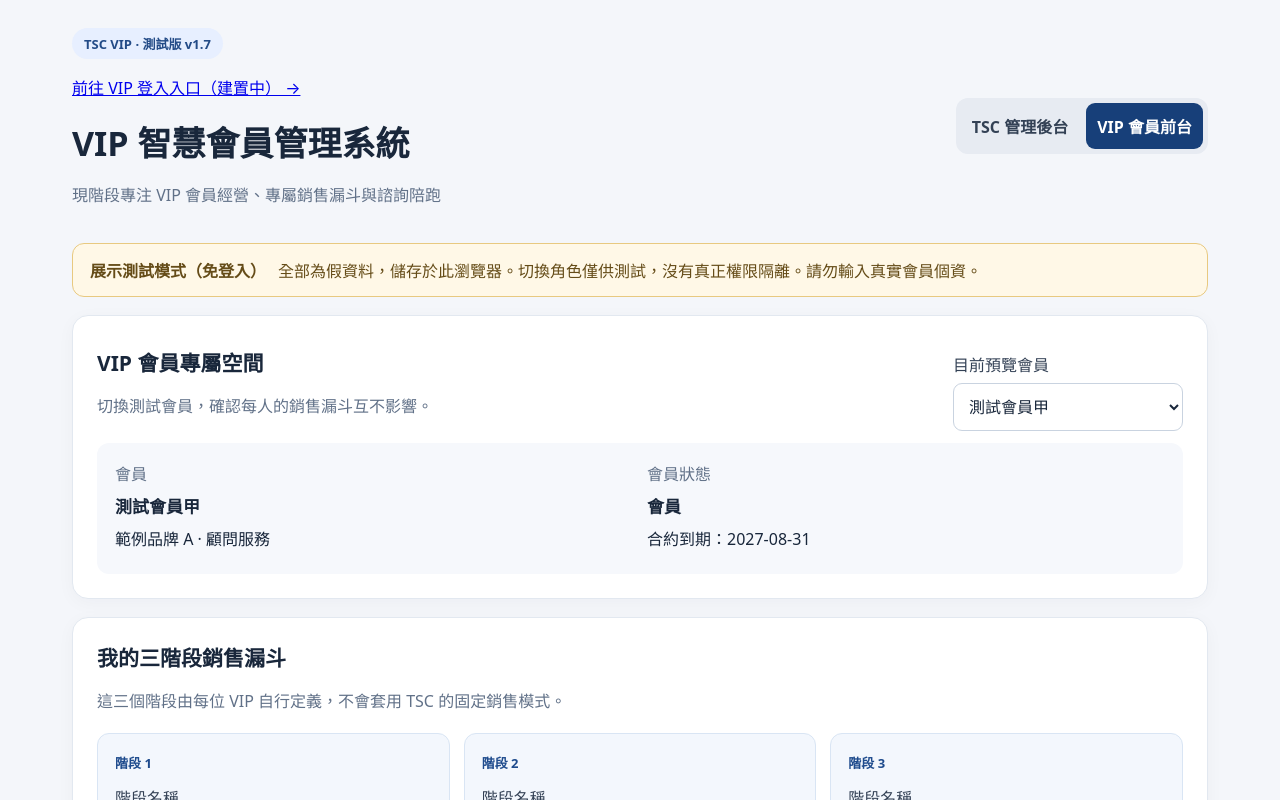
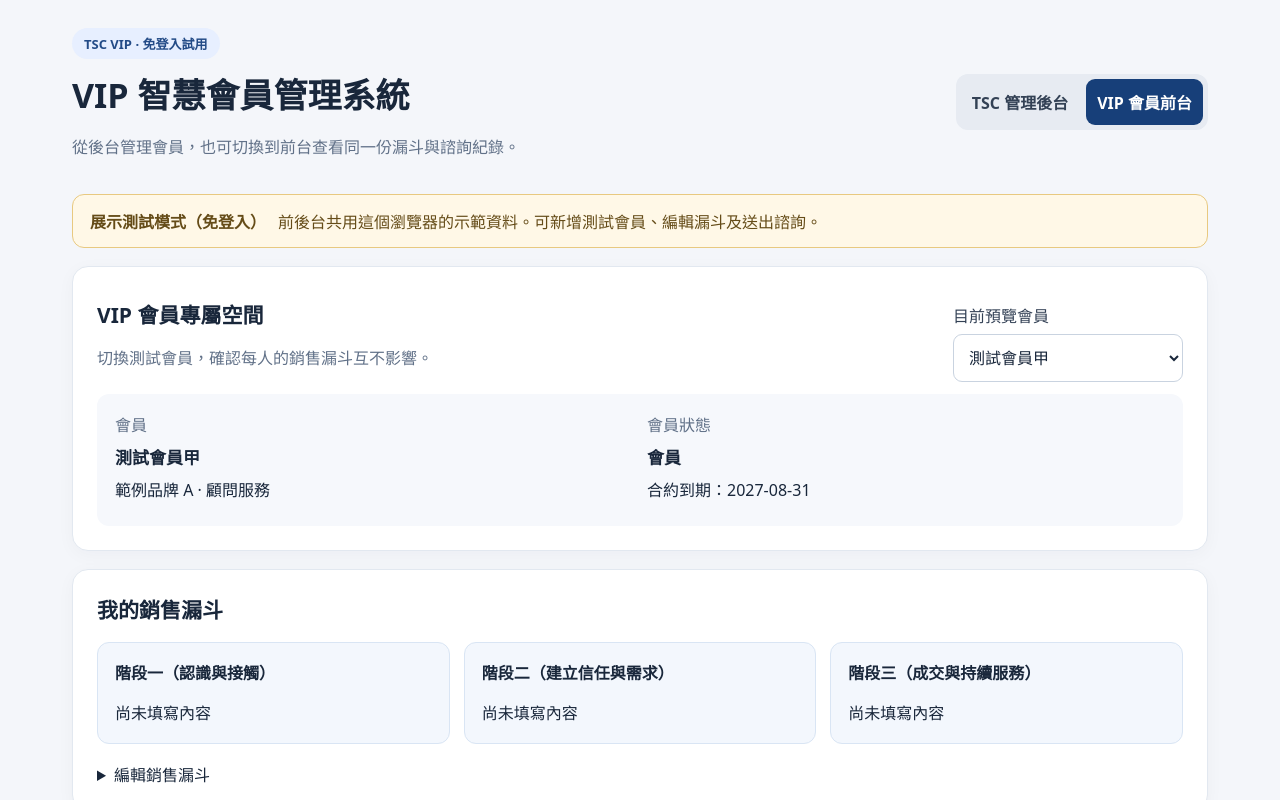
Before and after one commit to baury860924-commits/tsc-vip-system, a Next.js app: page / in a window 1280 px wide. Both pictures are taken after a click on the button "VIP 會員前台". Shown: the top 800 px of the page. Built offline with nearby package versions, Linux system fonts and the light colour scheme.

Commit message:
Open directly into the VIP front and back office trial (#4)

```diff
--- a/app/page.tsx
+++ b/app/page.tsx
@@ -18,6 +18,7 @@ const examples:Member[]=[
 {id:"demo-2",name:"測試會員乙",company:"範例品牌 B",industry:"設計",contract_start:"2025-10-01",contract_end:"2026-10-31",created_at:"2026-09-01"},
 {id:"demo-3",name:"測試會員丙",company:"範例品牌 C",industry:"教育",contract_start:"2025-01-01",contract_end:"2025-12-31",created_at:"2026-08-01"}];
 const empty={lead_stage:"新名單" as "新名單"|"已接觸"|"持續追蹤"|"有意願",next_followup:"",lead_note:"",category:"會員" as "會員"|"非會員",name:"",company:"",industry:"",phone:"",line:"",referrer:"",contract_start:"",contract_end:""};
+const stageLabels=["階段一","階段二","階段三"];
 const defaultFunnel: Funnel={stages:["認識與接觸","建立信任與需求","成交與持續服務"],notes:""};
 function addYearMinusDay(value:string){if(!value)return "";const d=new Date(value+"T00:00:00Z");d.setUTCFullYear(d.getUTCFullYear()+1);d.setUTCDate(d.getUTCDate()-1);return d.toISOString().slice(0,10);}
 function getStatus(m:Member){if(m.category==="非會員")return "非會員";const today=new Date().toLocaleDateString("en-CA",{timeZone:"Asia/Taipei"});if(!m.contract_start||!m.contract_end||m.contract_start>today)return "待開通";if(m.contract_end<today)return "已到期";const days=Math.round((Date.parse(m.contract_end+"T00:00:00Z")-Date.parse(today+"T00:00:00Z"))/86400000);return days<=60?"即將到期":"會員";}
@@ -67,9 +68,9 @@ const dueLeads=leads.filter(m=>m.next_followup&&m.next_followup<=today).sort((a,
 const unscheduledLeads=leads.filter(m=>!m.next_followup);
 function followupEdit(m:Member){edit(m);setMemberFilter("非會員");setNotice("正在編輯「"+m.name+"」的追蹤資料");}
 return <main className="app-shell"><InviteAuthBridge/>
-<header className="app-header"><div><span className="pill">TSC VIP · 測試版 v1.7</span><p><a href="/login">前往 VIP 登入入口（建置中） →</a></p><h1>VIP 智慧會員管理系統</h1><p className="muted">現階段專注 VIP 會員經營、專屬銷售漏斗與諮詢陪跑</p></div><div className="role-switch"><button className={role==="admin"?"active":""} onClick={()=>{setRole("admin");setNotice("");}}>TSC 管理後台</button><button className={role==="vip"?"active":""} onClick={()=>{setRole("vip");setNotice("");}}>VIP 會員前台</button></div></header>
+<header className="app-header"><div><span className="pill">TSC VIP · 免登入試用</span><h1>VIP 智慧會員管理系統</h1><p className="muted">從後台管理會員，也可切換到前台查看同一份漏斗與諮詢紀錄。</p></div><div className="role-switch"><button aria-pressed={role==="admin"} className={role==="admin"?"active":""} onClick={()=>{setRole("admin");setNotice("");}}>TSC 管理後台</button><button aria-pressed={role==="vip"} className={role==="vip"?"active":""} onClick={()=>{setRole("vip");setNotice("");}}>VIP 會員前台</button></div></header>
 {role==="admin"&&<section className="card"><h2>系統模組規劃</h2><div className="action-grid"><div className="stat"><span>目前開發</span><strong>VIP 系統</strong><p className="muted">會員管理、專屬漏斗、諮詢與陪跑</p></div><div className="stat"><span>預留 · 尚未開發</span><strong>生態圈部</strong><p className="muted">保留未來模組入口，目前無功能與資料連動</p></div><div className="stat"><span>預留 · 尚未開發</span><strong>TSC 會員</strong><p className="muted">保留未來模組入口，目前無功能與資料連動</p></div></div></section>}
-<section className="demo-banner"><strong>展示測試模式（免登入）</strong><span>全部為假資料，儲存於此瀏覽器。切換角色僅供測試，沒有真正權限隔離。請勿輸入真實會員個資。</span></section>
+<section className="demo-banner"><strong>展示測試模式（免登入）</strong><span>前後台共用這個瀏覽器的示範資料。可新增測試會員、編輯漏斗及送出諮詢。</span></section>
 {notice&&<div className="notice" role="status">{notice}<button className="text-button" onClick={()=>setNotice("")}>關閉</button></div>}
 {role==="admin"?<>
 <div className="tabs"><button className={tab==="overview"?"selected":""} onClick={()=>setTab("overview")}>營運總覽</button><button className={tab==="members"?"selected":""} onClick={()=>setTab("members")}>會員與合約</button><button className={tab==="followups"?"selected":""} onClick={()=>setTab("followups")}>追蹤工作台</button><button className={tab==="coaching"?"selected":""} onClick={()=>setTab("coaching")}>VIP 陪跑管理</button><button className={tab==="funnels"?"selected":""} onClick={()=>setTab("funnels")}>VIP 銷售漏斗</button><button className={tab==="consultations"?"selected":""} onClick={()=>setTab("consultations")}>諮詢管理</button></div>
@@ -82,7 +83,14 @@ return <main className="app-shell"><InviteAuthBridge/>
 {tab==="overview"&&<section className="card"><h2>測試資料備份與還原</h2><p className="muted">可匯出目前瀏覽器的 VIP 會員、銷售漏斗、陪跑任務、諮詢與訪談文字紀錄。備份不包含音訊檔，也不是正式雲端備份。請勿使用真實個資進行測試。</p><div className="actions"><button type="button" onClick={exportDemoBackup}>匯出測試資料 JSON</button></div><label>匯入測試資料（會覆蓋目前瀏覽器的紀錄）<input type="file" accept=".json,application/json" onChange={async e=>{const file=e.target.files?.[0];if(file)await importDemoBackup(file);e.target.value="";}}/></label>{backupError&&<p className="error" role="alert">{backupError}</p>}<p className="muted">錄音仍保存在原瀏覽器，匯入到另一台裝置後無法播放舊錄音。</p></section>}
 {tab==="consultations"&&<section className="card"><h2>諮詢管理</h2><p className="muted">會員從 VIP 前台送出申請後，可在此查看並更新處理進度。</p>{consultations.length===0?<p>目前尚無諮詢申請。可切換 VIP 前台建立測試申請。</p>:<div className="table-scroll"><table><thead><tr><th>會員</th><th>諮詢主題</th><th>需求內容</th><th>申請時間</th><th>處理狀態</th></tr></thead><tbody>{consultations.map(c=><tr key={c.id}><td>{members.find(m=>m.id===c.memberId)?.name||"已移除會員"}</td><td>{c.topic}</td><td>{c.detail||"—"}</td><td>{c.created_at.slice(0,10)}</td><td><select aria-label="諮詢處理狀態" value={c.status} onChange={e=>setConsultations(prev=>prev.map(x=>x.id===c.id?{...x,status:e.target.value as Consultation["status"]}:x))}><option>待處理</option><option>處理中</option><option>已完成</option></select></td></tr>)}</tbody></table></div>}</section>}
 </>:<><section className="card"><div className="section-heading"><div><h2>VIP 會員專屬空間</h2><p className="muted">切換測試會員，確認每人的銷售漏斗互不影響。</p></div><label className="member-select">目前預覽會員<select value={current?.id||""} onChange={e=>setSelected(e.target.value)}>{members.filter(m=>m.category!=="非會員").map(m=><option key={m.id} value={m.id}>{m.name}</option>)}</select></label></div>{current?<div className="member-profile"><div><span className="muted">會員</span><h3>{current.name}</h3><p>{current.company||"尚未填寫公司"} · {current.industry||"尚未填寫產業"}</p></div><div><span className="muted">會員狀態</span><h3>{getStatus(current)}</h3><p>合約到期：{current.contract_end||"未設定"}</p></div></div>:<p>請先至管理後台新增測試會員。</p>}</section>
-{current&&<><section className="card"><h2>我的三階段銷售漏斗</h2><p className="muted">這三個階段由每位 VIP 自行定義，不會套用 TSC 的固定銷售模式。</p><div className="funnel-grid">{funnel.stages.map((stage,i)=><div className="funnel-step" key={i}><span className="step-number">階段 {i+1}</span><label>階段名稱<input aria-label={"階段 "+(i+1)+" 名稱"} value={stage} onChange={e=>changeStage(i,e.target.value)} placeholder={"請填寫階段 "+(i+1)} /></label></div>)}</div><div className="stats"><div className="stat"><span>已完成階段</span><strong>{(funnel.completed||[false,false,false]).filter(Boolean).length} / 3</strong></div></div><div className="funnel-grid">{funnel.stages.map((stage,i)=><div className="funnel-step" key={i}><strong>{stage||"階段 "+(i+1)}</strong><label>我的階段目標<input value={funnel.goals?.[i]||""} onChange={e=>changeFunnelDetail(current.id,i,"goals",e.target.value)} placeholder="這階段的目標"/></label><label>下一步行動<textarea rows={3} value={funnel.actions?.[i]||""} onChange={e=>changeFunnelDetail(current.id,i,"actions",e.target.value)} placeholder="這階段要做的事情"/></label><button type="button" className="secondary" onClick={()=>toggleFunnelStage(current.id,i)}>{funnel.completed?.[i]?"✓ 已完成 · 重新開啟":"標記此階段完成"}</button></div>)}</div><label>我的銷售流程備註<textarea rows={3} value={funnel.notes} onChange={e=>setFunnels(prev=>({...prev,[current.id]:{...funnel,notes:e.target.value}}))} placeholder="記錄每個階段的目標、方法與轉換方式" /></label><p className="muted">變更會自動儲存在這個瀏覽器。切換其他會員可測試獨立設定。</p></section>
+{current&&<><section className="card"><h2>我的銷售漏斗</h2>
+<div className="funnel-grid" style={{gridTemplateColumns:"repeat(3,minmax(0,1fr))",overflowWrap:"anywhere"}}>
+ {funnel.stages.map((stage,i)=><div className="funnel-step" key={i}>
+  <strong>{stageLabels[i]}（{stage.trim()||"尚未命名"}）</strong>
+  <p style={{whiteSpace:"pre-wrap",marginBottom:0}}>{funnel.actions?.[i]||funnel.goals?.[i]||"尚未填寫內容"}</p>
+ </div>)}
+</div>
+<details><summary>編輯銷售漏斗</summary><div className="funnel-grid">{funnel.stages.map((stage,i)=><div className="funnel-step" key={i}><span className="step-number">階段 {i+1}</span><label>階段名稱<input aria-label={"階段 "+(i+1)+" 名稱"} value={stage} onChange={e=>changeStage(i,e.target.value)} placeholder={"請填寫階段 "+(i+1)} /></label></div>)}</div><div className="stats"><div className="stat"><span>已完成階段</span><strong>{(funnel.completed||[false,false,false]).filter(Boolean).length} / 3</strong></div></div><div className="funnel-grid">{funnel.stages.map((stage,i)=><div className="funnel-step" key={i}><strong>{stage||"階段 "+(i+1)}</strong><label>我的階段目標<input value={funnel.goals?.[i]||""} onChange={e=>changeFunnelDetail(current.id,i,"goals",e.target.value)} placeholder="這階段的目標"/></label><label>下一步行動<textarea rows={3} value={funnel.actions?.[i]||""} onChange={e=>changeFunnelDetail(current.id,i,"actions",e.target.value)} placeholder="這階段要做的事情"/></label><button type="button" className="secondary" onClick={()=>toggleFunnelStage(current.id,i)}>{funnel.completed?.[i]?"✓ 已完成 · 重新開啟":"標記此階段完成"}</button></div>)}</div><label>我的銷售流程備註<textarea rows={3} value={funnel.notes} onChange={e=>setFunnels(prev=>({...prev,[current.id]:{...funnel,notes:e.target.value}}))} placeholder="記錄每個階段的目標、方法與轉換方式" /></label><p className="muted">變更會自動儲存在這個瀏覽器。切換其他會員可測試獨立設定。</p></details></section>
 <section className="card"><h2>我的一年陪跑進度</h2><p className="muted">以下任務由 VIP 管理後台建立，每位會員只顯示自己的陪跑項目。</p><div className="stats"><div className="stat"><span>總任務</span><strong>{ownCoaching.length}</strong></div><div className="stat"><span>已完成</span><strong>{ownCoaching.filter(c=>c.done).length}</strong></div><div className="stat"><span>進行中</span><strong>{ownCoaching.filter(c=>!c.done).length}</strong></div></div>{ownCoaching.length===0?<p>尚無陪跑任務，請由管理後台建立。</p>:<div className="consult-list">{ownCoaching.map(c=><div className="consult-item" key={c.id}><div><strong>{c.title}</strong><p>{c.note||"尚無行動備註"} · 預計完成：{c.dueDate||"未設定"}</p></div><button onClick={()=>toggleCoaching(c.id)}>{c.done?"已完成 · 重新開啟":"標記完成"}</button></div>)}</div>}</section><section className="card"><h2>申請諮詢／陪跑協助</h2><form onSubmit={requestConsult}><label>諮詢主題 *<input required value={topic} onChange={e=>setTopic(e.target.value)} placeholder="例如：如何優化第一階段的客戶接觸" /></label><label>需求說明<textarea rows={4} value={detail} onChange={e=>setDetail(e.target.value)} placeholder="描述希望 TSC 協助的問題" /></label><button type="submit">送出測試諮詢</button></form><h3>我的諮詢紀錄</h3>{ownConsults.length===0?<p className="muted">目前沒有諮詢紀錄。</p>:<div className="consult-list">{ownConsults.map(c=><div className="consult-item" key={c.id}><div><strong>{c.topic}</strong><p>{c.detail||"未填寫詳細說明"}</p></div><span className="status">{c.status}</span></div>)}</div>}</section></>}</>}
 <footer className="muted">TSC VIP PRD 重建 · 第一階段操作原型 · 正式上線前需完成身分驗證、權限控管與資料庫整合</footer>
 </main>;
```
